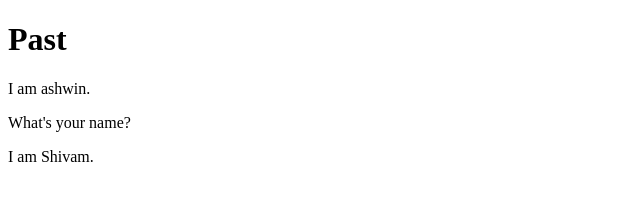
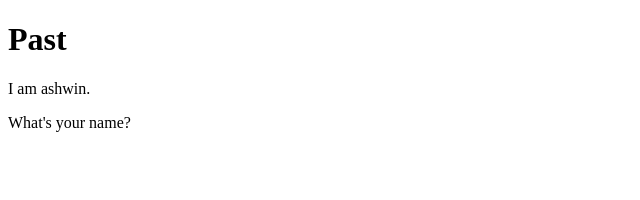
Before and after one commit to Asbendra8707/Past, a plain HTML site: page index.html in a window 1280 px wide. Shown: the full height of the page, 0-640 px from the left. Drawn offline with Linux system fonts and the light colour scheme.

Commit message:
fourth change

```diff
--- a/index.html
+++ b/index.html
@@ -9,7 +9,6 @@
     <h1>Past</h1>
     <p>I am ashwin.</p>
     <p>What's your name?</p>
-    <p>I am Shivam.</p>
 
 </body>
 </html>
```
